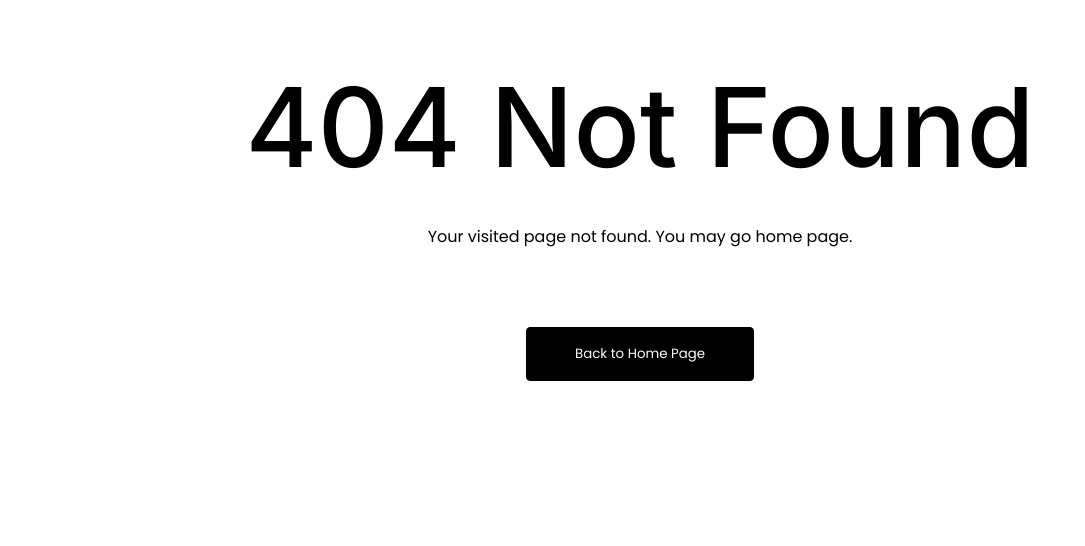
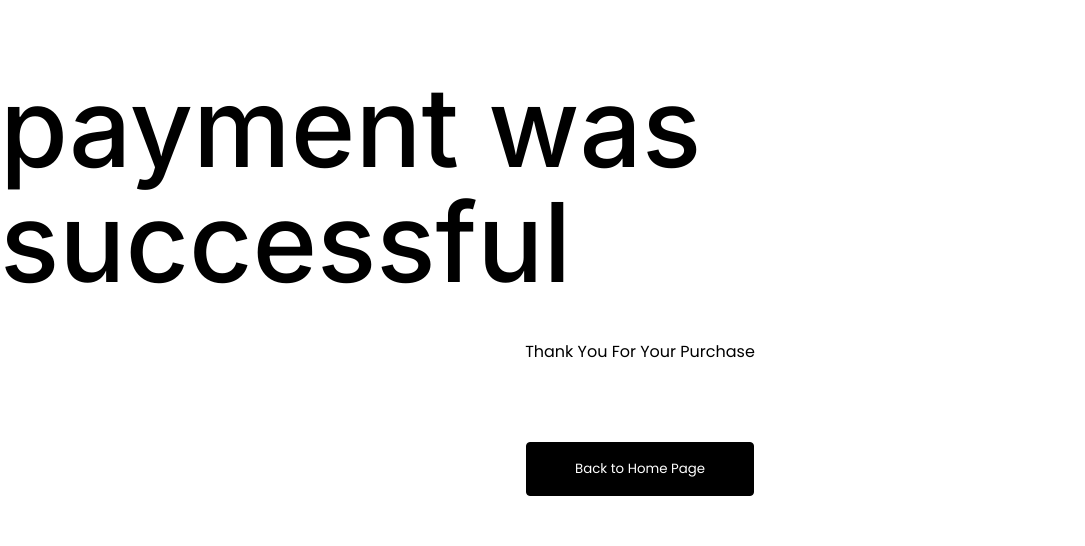
Before and after one commit to nnatroo/cyber-front, a React (Vite) app: page /final in a window 1280 px wide. Shown: the part 194-740 px from the top of the page, without its empty margins (0-1085 px from the left). Built offline with nearby package versions, Linux system fonts and the light colour scheme; no server answers.

Commit message:
#39 added final page

```diff
--- a/src/main.jsx
+++ b/src/main.jsx
@@ -10,6 +10,7 @@ import {Provider} from 'react-redux';
 import {store} from './store/store.js';
 import {Shipping} from "./pages/Shipping.jsx";
 import {Payment} from './pages/Payment.jsx'
+import {FinalPage} from "./pages/FinalPage.jsx";
 
 
 createRoot(document.getElementById('root')).render(
@@ -22,6 +23,7 @@ createRoot(document.getElementById('root')).render(
                 <Route path="/shopping-cart" element={<ShoppingCart/>}/>
                 <Route path="/shipping" element={<Shipping/>}/>
                 <Route path="/payment" element={<Payment/>}/>
+                <Route path="/final" element={<FinalPage />} />
 
                 <Route path="/*" element={<Error />} />
             </Routes>
--- /dev/null
+++ b/src/pages/FinalPage.jsx
@@ -0,0 +1,27 @@
+import classes from '../modules/Error.module.scss'
+import {Link} from "react-router";
+import Header from "../components/Header.jsx";
+import {Footer} from "../components/Footer.jsx";
+
+export const FinalPage = () => {
+    return (
+        <>
+            <Header/>
+            <div className={classes['main-wrapper']}>
+                <div className={classes['inside-content']}>
+                    <h1>payment was successful </h1>
+                    <p>Thank You For Your Purchase</p>
+                </div>
+
+                <div className={classes['btn-wrapper']}>
+                    <Link to='/'>
+                        <button>
+                            Back to Home Page
+                        </button>
+                    </Link>
+                </div>
+            </div>
+            <Footer></Footer>
+        </>
+    )
+}
--- a/src/pages/Payment.jsx
+++ b/src/pages/Payment.jsx
@@ -10,7 +10,7 @@ import {useState} from "react";
 
 export const  Payment = () => {
     const [cardNumber, setCardNumber] = useState('')
-    const [cardName, setCardName] = useState('Cardholder')
+    const [cardName, setCardName] = useState('')
     const [expDate, setExpDate] = useState('');
     const [cvv, setCvv] = useState('');
 
@@ -65,7 +65,7 @@ export const  Payment = () => {
         const hasErrors = Object.values(newErrors).some(error => error !== '');
         if (hasErrors) return;
 
-        navigate("/payment");
+        navigate("/final");
     };
 
 
@@ -92,7 +92,7 @@ export const  Payment = () => {
                                     <span>{cardNumber || '0000 0000 0000 0000'}</span>
                                 </div>
                                 <div className={classes['card-name']}>
-                                    <span>{cardName}</span>
+                                    <span>{cardName || 'Cardholder'}</span>
                                 </div>
                             </div>
                             <div className={classes['input-wrapper']}>
@@ -101,6 +101,7 @@ export const  Payment = () => {
                                     placeholder='Card Name'
                                     type="text"
                                     value={cardName}
+                                    maxLength={30}
                                     onChange={(e) => {
                                         setCardName(e.target.value);
                                         if (errors.cardName) {
@@ -108,8 +109,6 @@ export const  Payment = () => {
                                         }
                                     }}
                                 />
-                                {errors.cardName && <p className={classes['error-text']}>{errors.cardName}</p>}
-
                                 {errors.cardName && <p className={classes['error-text']}>{errors.cardName}</p>}
 
                                 <input
@@ -124,8 +123,6 @@ export const  Payment = () => {
                                     }}
                                     maxLength={19}
                                 />
-                                {errors.cardNumber && <p className={classes['error-text']}>{errors.cardNumber}</p>}
-
                                 {errors.cardNumber && <p className={classes['error-text']}>{errors.cardNumber}</p>}
 
                                 <form>
@@ -143,8 +140,6 @@ export const  Payment = () => {
                                     />
                                     {errors.expDate && <p className={classes['error-text']}>{errors.expDate}</p>}
 
-                                    {errors.expDate && <p className={classes['error-text']}>{errors.expDate}</p>}
-
                                     <input
                                         placeholder='CVV'
                                         type="password"
@@ -155,11 +150,11 @@ export const  Payment = () => {
                                             if (errors.cvv) {
                                                 setErrors(prev => ({ ...prev, cvv: '' }));
                                             }
+
                                         }}
                                     />
                                     {errors.cvv && <p className={classes['error-text']}>{errors.cvv}</p>}
 
-                                    {errors.cvv && <p className={classes['error-text']}>{errors.cvv}</p>}
 
                                 </form>
                             </div>
```
